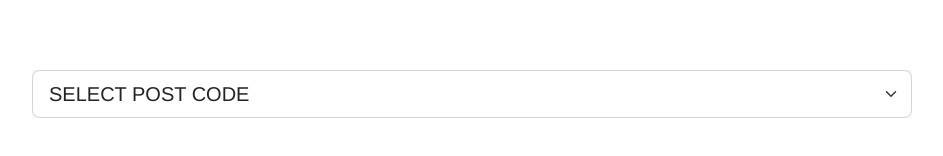
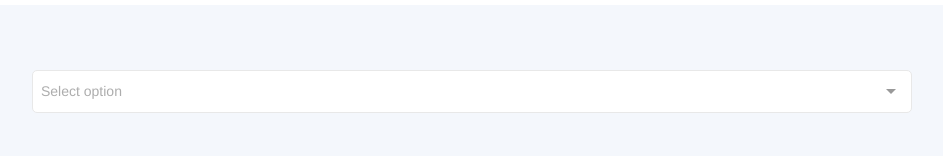
Before and after one commit to SiriyakornKKU/BaaniaTest, a Vue app: page / in a window 1280 px wide. Shown: the part 348-504 px from the top of the page, without its empty margins (168-1111 px from the left). Built offline with nearby package versions, Linux system fonts and the light colour scheme; no server answers.

Commit message:
get post code list

```diff
--- a/src/components/SelectPostCode.vue
+++ b/src/components/SelectPostCode.vue
@@ -1,29 +1,46 @@
 <template>
   <div id="selectPostCode">
     <div class="content">
-            <select class="form-select form-select-lg mb-3" aria-label=".form-select-lg example">
-                <option selected>SELECT POST CODE</option>
-                <option value="1">One</option>
-                <option value="2">Two</option>
-                <option value="3">Three</option>
-            </select>
+      <MultiselectDropdown v-model="postCodeSelected" :options="postCodeList">
+        <template slot="option" slot-scope="props">
+          <slot name="option" :props="props.option.post_code"> </slot>
+        </template>
+      </MultiselectDropdown>
     </div>
   </div>
 </template>
 
 <script>
+import * as api from "../service/ApiService";
+import houseHelper from "../helper/houseHelper";
+
 export default {
-
-    }
+  created() {
+    this.DoGetPostCodeList();
+  },
+  data() {
+    return {
+      postCodeSelected: null,
+      postCodeList: [],
+    };
+  },
+  methods: {
+    DoGetPostCodeList() {
+      api.HouseService.DoGetPostCodeList().then((res) => {
+        this.postCodeList = houseHelper.ConvertToPostCodeList(res.data.payload);
+      });
+    },
+  },
+};
 </script>
 
 <style lang="scss" scoped>
 #selectPostCode {
-    height: 235px;
   margin-top: 30px;
   padding: 65px 200px;
+  background-color: #f4f7fc;
   .content {
-        background-color: #F4F7FC;
+    background-color: #f4f7fc;
   }
 }
 </style>
--- a/src/helper/houseHelper.js
+++ b/src/helper/houseHelper.js
@@ -21,4 +21,11 @@ export default {
     };
     return createHouseTemplate;
   },
+  ConvertToPostCodeList(payload) {
+    let postCodeList = [];
+    payload.forEach((item) => {
+      postCodeList.push(item.post_code);
+    });
+    return postCodeList;
+  },
 };
--- a/src/service/house/houseService.js
+++ b/src/service/house/houseService.js
@@ -21,4 +21,9 @@ export default {
       return response;
     });
   },
+  DoGetPostCodeList() {
+    return axios.get("https://test-backend.baania.dev/postCode").then((response) => {
+      return response;
+    });
+  },
 };
```
Also changed, not shown: src/main.js (+17 -13 lines). Lines whose indentation alone changed are shown as unchanged.
